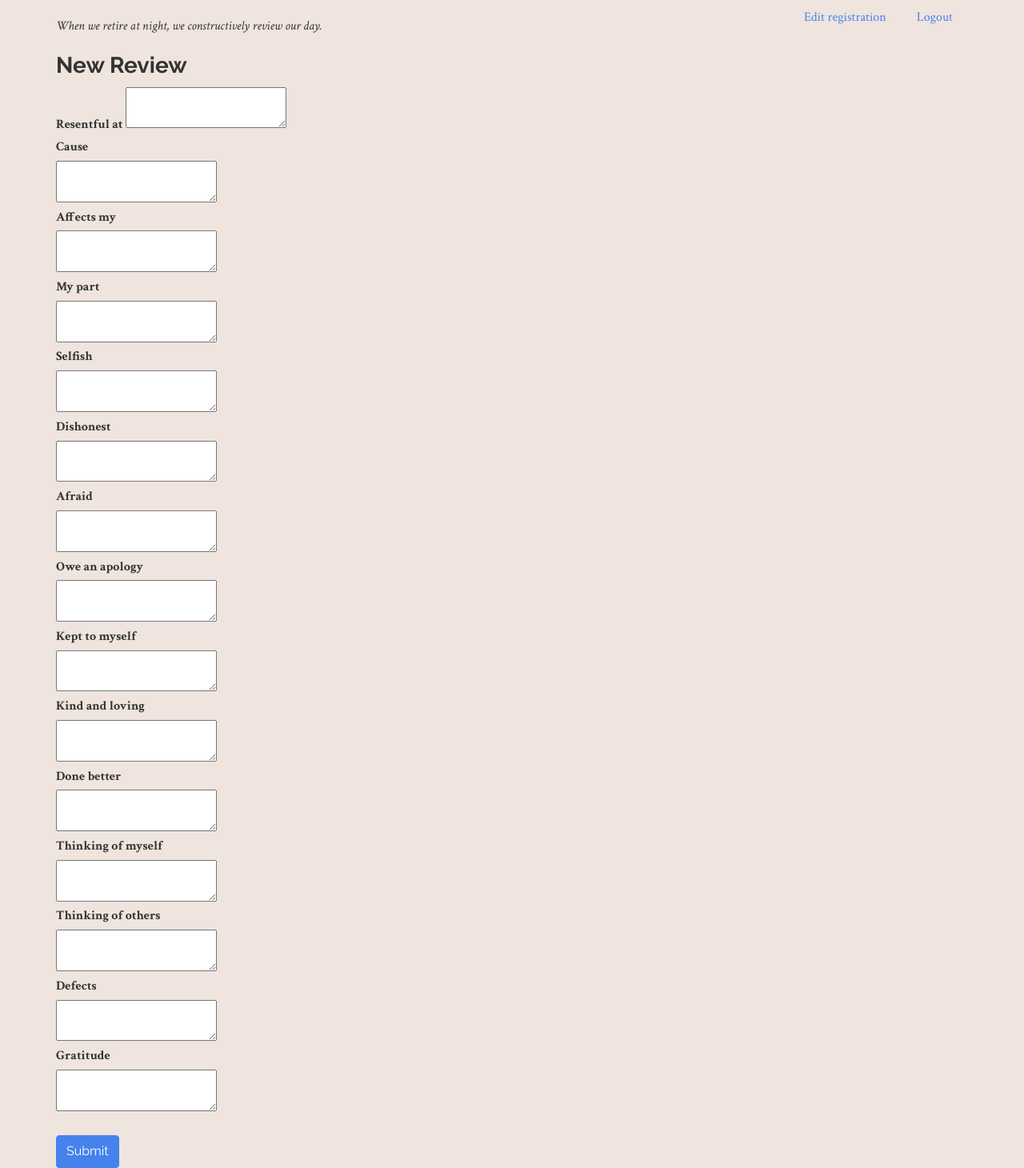
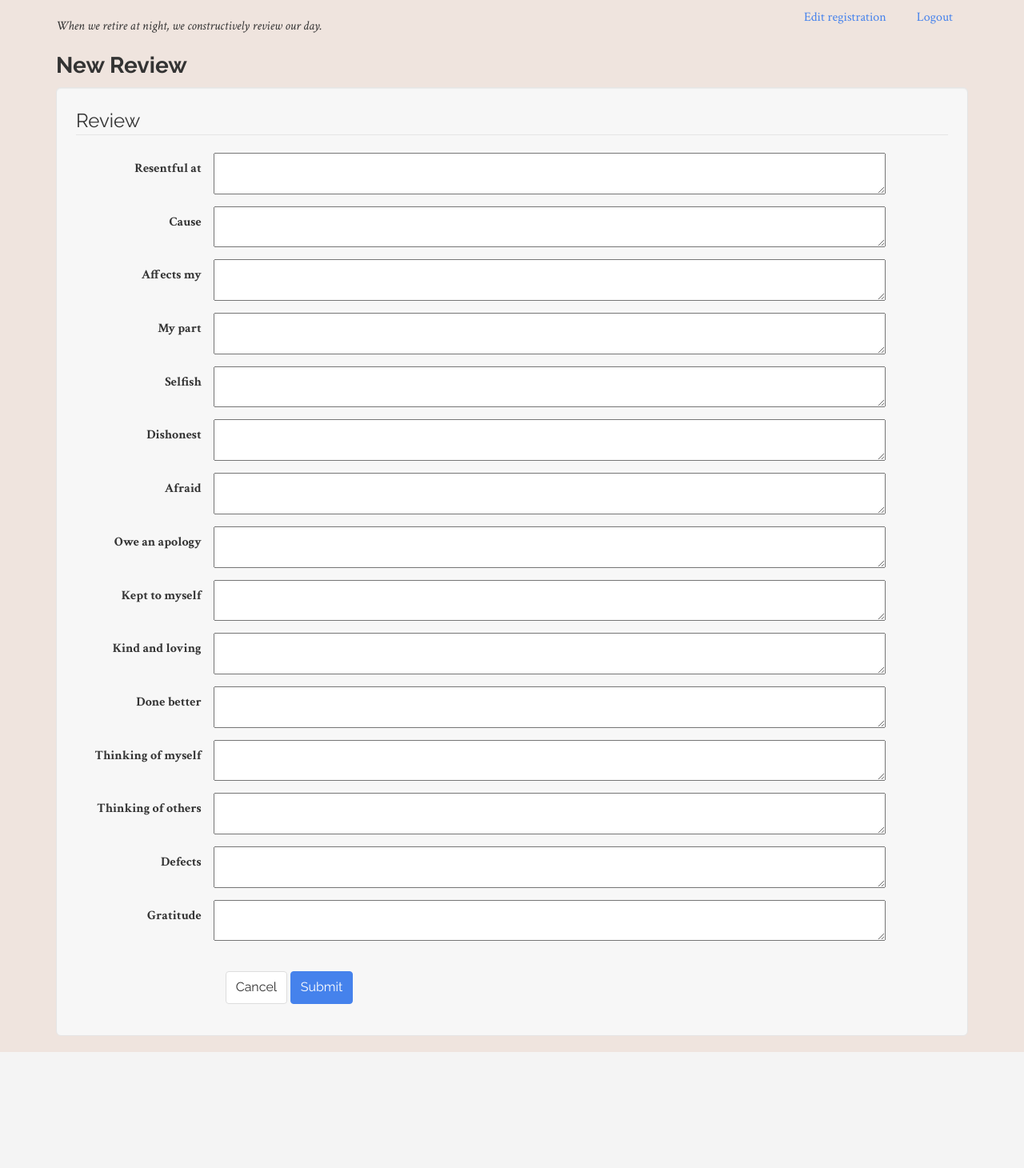
Before and after one commit to lizlove/nightly, a Rails app: page /users/1/posts/new in a window 1280 px wide. Shown: the part 111-1571 px from the top of the page at 80% size. After the commit the page ends 1426 px from the top, so only its background shows below. Run offline with Rails 7, Linux system fonts and the light colour scheme; a user stored in the database is signed in; style sheets or scripts are compiled from the project's sources; some libraries are stand-ins or nearby versions.

Commit message:
improved styling on form

```diff
--- /dev/null
+++ b/app/mailers/application_mailer.rb
@@ -0,0 +1,4 @@
+class ApplicationMailer < ActionMailer::Base
+  default from: "from@example.com"
+  layout 'mailer'
+end
--- /dev/null
+++ b/app/mailers/sponsor_mailer.rb
@@ -0,0 +1,2 @@
+class SponsorMailer < ApplicationMailer
+end
--- /dev/null
+++ b/app/views/layouts/mailer.html.erb
@@ -0,0 +1,5 @@
+<html>
+  <body>
+    <%= yield %>
+  </body>
+</html>
--- /dev/null
+++ b/app/views/layouts/mailer.text.erb
@@ -0,0 +1 @@
+<%= yield %>
--- a/app/views/posts/_form.html.erb
+++ b/app/views/posts/_form.html.erb
@@ -1,53 +1,78 @@
-
+<div class="well well-lg">
+<form class="form-horizontal">
+      <legend>Review</legend>
         <%= form_for( @post, url: new_user_post_path, html: {method: "post"}) do |f| %>
         <!-- add flash notice for re-occuring triggers -->
-            <%= f.label :resentful_at %>
-            <%= f.text_area :resentful_at %><br>
+      <div class="form-group">
+            <%= f.label :resentful_at, class:"col-lg-2 control-label" %>
+            <%= f.text_area :resentful_at, class:"col-lg-9" %><br>
+      </div>
 
-            <%= f.label :cause %><br>
-            <%= f.text_area :cause %><br>
+      <div class="form-group">
+            <%= f.label :cause, class:"col-lg-2 control-label" %>
+            <%= f.text_area :cause, class:"col-lg-9"  %><br>
+      </div>
+      <div class="form-group">
+            <%= f.label :affects_my, class:"col-lg-2 control-label" %>
+            <%= f.text_area :affects_my, class:"col-lg-9"  %><br>
+      </div>
+      <div class="form-group">
+            <%= f.label :my_part, class:"col-lg-2 control-label" %>
+            <%= f.text_area :my_part, class:"col-lg-9"  %><br>
+      </div>
+      <div class="form-group">
+            <%= f.label :selfish, class:"col-lg-2 control-label" %>
+            <%= f.text_area :selfish, class:"col-lg-9"  %><br>
+      </div>
+      <div class="form-group">
+            <%= f.label :dishonest, class:"col-lg-2 control-label" %>
+            <%= f.text_area :dishonest, class:"col-lg-9"   %><br>
+      </div>
+      <div class="form-group">
+            <%= f.label :afraid, class:"col-lg-2 control-label" %>
+            <%= f.text_area :afraid, class:"col-lg-9"  %><br>
+      </div>
+      <div class="form-group">
+            <%= f.label :owe_an_apology, class:"col-lg-2 control-label" %>
+            <%= f.text_area :owe_an_apology, class:"col-lg-9"  %><br>
+      </div>
+      <div class="form-group">
+            <%= f.label :kept_to_myself, class:"col-lg-2 control-label" %>
+            <%= f.text_area :kept_to_myself, class:"col-lg-9"  %><br>
+      </div>
+      <div class="form-group">
+            <%= f.label :kind_and_loving, class:"col-lg-2 control-label" %>
+            <%= f.text_area :kind_and_loving, class:"col-lg-9"  %><br>
+      </div>
+      <div class="form-group">
+            <%= f.label :done_better, class:"col-lg-2 control-label" %>
+            <%= f.text_area :done_better, class:"col-lg-9" %> <br>
+      </div>
+      <div class="form-group">
+            <%= f.label :thinking_of_myself, class:"col-lg-2 control-label" %>
+            <%= f.text_area :thinking_of_myself, class:"col-lg-9" %><br>
+      </div>
+      <div class="form-group">
+            <%= f.label :thinking_of_others, class:"col-lg-2 control-label" %>
+            <%= f.text_area :thinking_of_others, class:"col-lg-9"  %><br>
+      </div>
+      <div class="form-group">
+            <%= f.label :defects, class:"col-lg-2 control-label" %>
+            <%= f.text_area :defects, class:"col-lg-9"  %><br>
+      </div>
+      <div class="form-group">
+      <%= f.label :gratitude, class:"col-lg-2 control-label" %>
+            <%= f.text_area :gratitude, class:"col-lg-9"  %><br>
+      </div>
+            <br>
 
-            <%= f.label :affects_my %><br>
-            <%= f.text_area :affects_my %><br>
-
-            <%= f.label :my_part %><br>
-            <%= f.text_area :my_part %><br>
-
-            <%= f.label :selfish %><br>
-            <%= f.text_area :selfish %><br>
-
-            <%= f.label :dishonest %><br>
-            <%= f.text_area :dishonest  %><br>
-
-            <%= f.label :afraid %><br>
-            <%= f.text_area :afraid %><br>
-
-            <%= f.label :owe_an_apology %><br>
-            <%= f.text_area :owe_an_apology %><br>
-
-            <%= f.label :kept_to_myself  %><br>
-            <%= f.text_area :kept_to_myself %><br>
-
-            <%= f.label :kind_and_loving %><br>
-            <%= f.text_area :kind_and_loving %><br>
-
-            <%= f.label :done_better %><br>
-            <%= f.text_area :done_better  %> <br>
-
-            <%= f.label :thinking_of_myself %><br>
-            <%= f.text_area :thinking_of_myself %><br>
-
-            <%= f.label :thinking_of_others %><br>
-            <%= f.text_area :thinking_of_others %><br>
-
-            <%= f.label :defects %><br>
-            <%= f.text_area :defects %><br>
-
-            <%= f.label :gratitude %><br>
-            <%= f.text_area :gratitude %><br>
-            <br>
             <%= f.hidden_field :user_id, :value => @user.id %>
-
+      <div class="form-group">
+      <div class="col-lg-9 col-lg-offset-2">
+            <%= link_to 'Cancel', user_posts_path, :class => 'btn btn-default'%>
             <%= f.submit 'Submit', :class => 'btn btn-primary' %>
-
+      </div>
+      </div>
     <% end %>
+</form>
+</div> <!-- well -->
--- a/app/views/posts/show.html.erb
+++ b/app/views/posts/show.html.erb
@@ -21,3 +21,5 @@ Was I thinking only of myself?<%= @post.thinking_of_myself %> <br>
 Or, was I thinking about what I could do for others? <%= @post.thinking_of_others %> <br>
 What character defects did I exhibit today?<%= @post.defects %> <br>
 For what am I grateful? <%= @post.gratitude %> <br>
+
+<%= link_to 'Back', user_posts_path, :class => 'btn btn-default'%>
```
Also changed, not shown: test/mailers/previews/sponsor_mailer_preview.rb (added, +4 -0 lines), test/mailers/sponsor_mailer_test.rb (added, +7 -0 lines).
